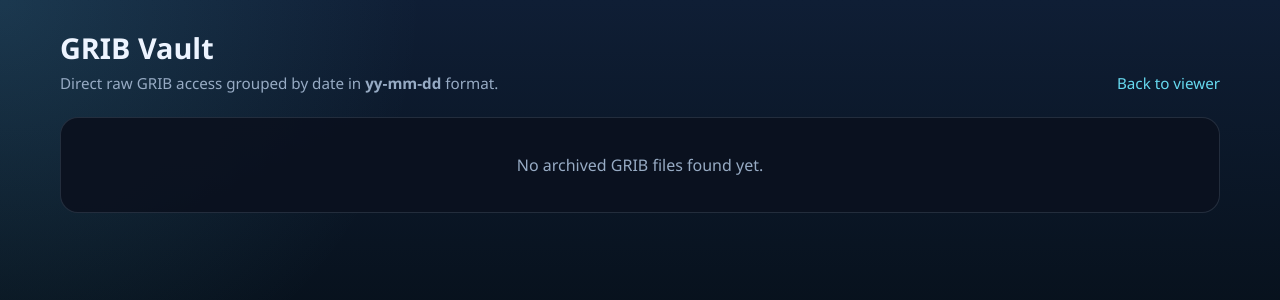
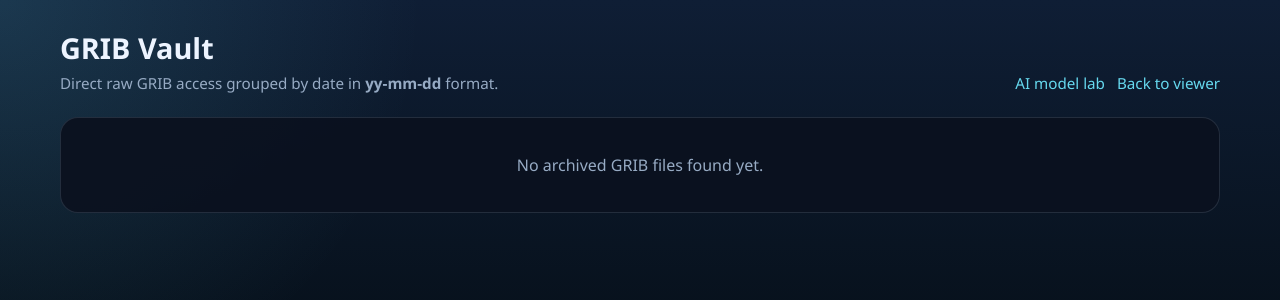
Before and after one commit to Jackweather/radar_archive, a Flask app: page /vault-archive in a window 1280 px wide. Shown: the top 300 px of the page. Run offline with Flask 2, Linux system fonts and the light colour scheme.

Commit message:
Update archive_vault.html

```diff
--- a/templates/archive_vault.html
+++ b/templates/archive_vault.html
@@ -60,6 +60,12 @@
       text-decoration: none;
       font-size: 0.95rem;
       white-space: nowrap;
+    }
+
+    .link-row {
+      display: flex;
+      gap: 12px;
+      flex-wrap: wrap;
     }
 
     .date-grid {
@@ -161,7 +167,10 @@
         <h1 class="title">GRIB Vault</h1>
         <p class="subtitle">Direct raw GRIB access grouped by date in <strong>yy-mm-dd</strong> format.</p>
       </div>
-      <a class="back-link" href="/">Back to viewer</a>
+      <div class="link-row">
+        <a class="back-link" href="/ai-model">AI model lab</a>
+        <a class="back-link" href="/">Back to viewer</a>
+      </div>
     </div>
 
     {% if inventory %}
```
